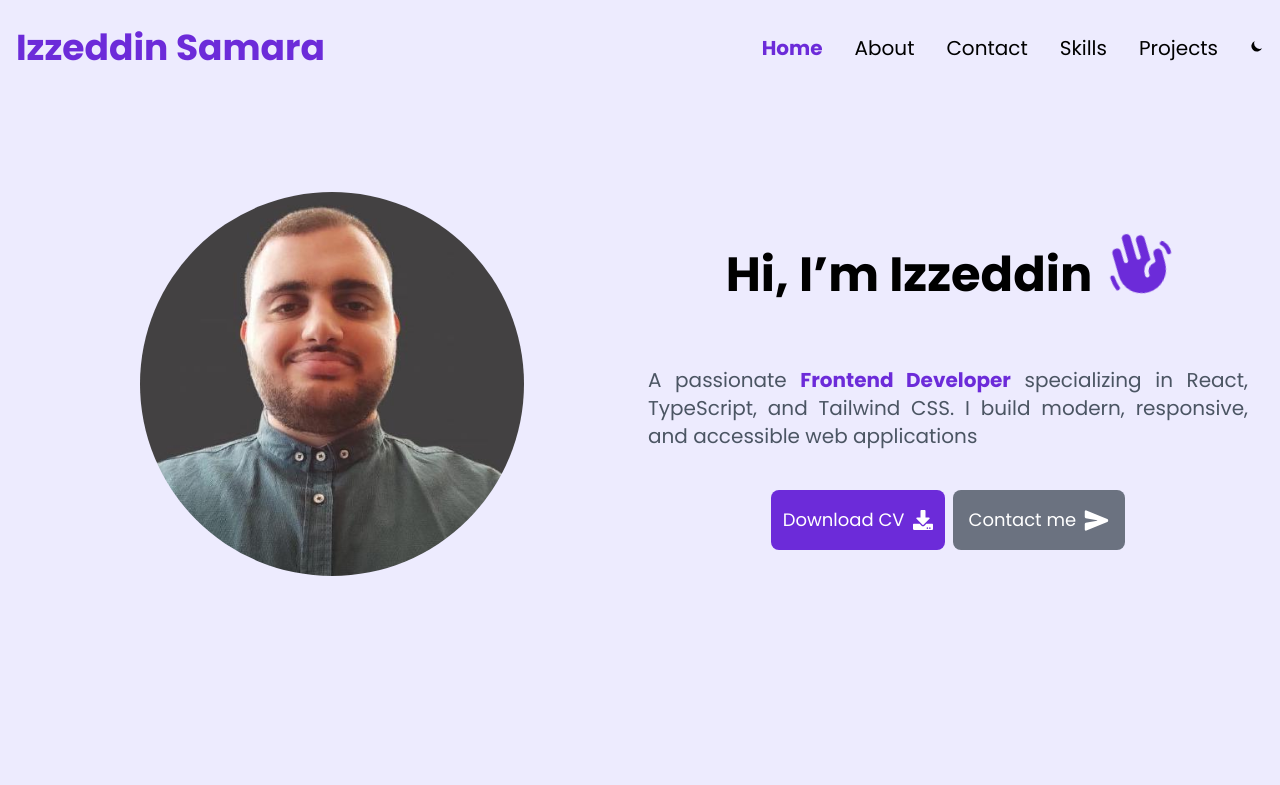
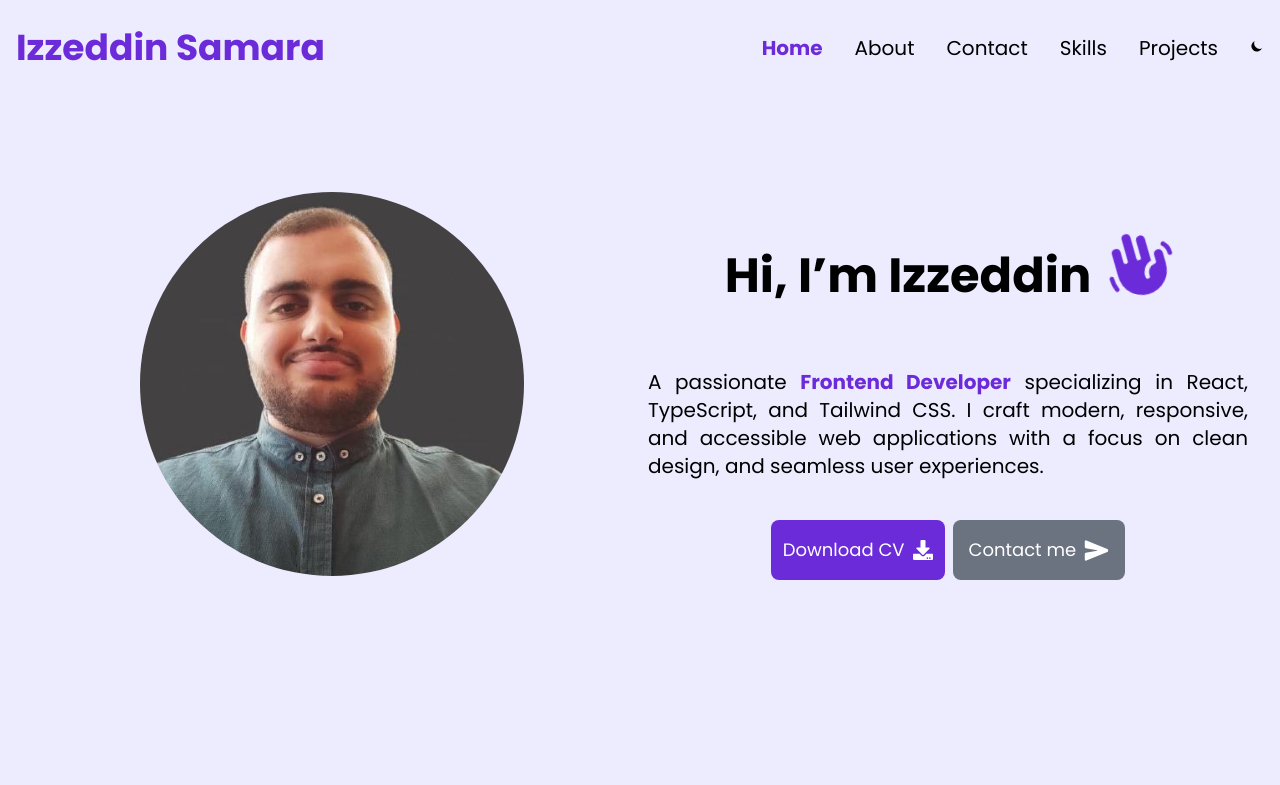
Before and after one commit to Izzeddin-Samara/My_Portfolio, a Next.js app: page / in a window 1280 px wide. Shown: the top 785 px of the page. Built offline with nearby package versions, Linux system fonts and the light colour scheme.

Commit message:
Update text size, paragraph content and waving icon size on HeroSection component

```diff
--- a/components/HeroSection.tsx
+++ b/components/HeroSection.tsx
@@ -2,8 +2,6 @@ import { IoSend } from "react-icons/io5";
 import Link from "next/link";
 import { FaDownload } from "react-icons/fa";
 import { PiHandWavingFill } from "react-icons/pi";
-
-
 
 export default function HeroSection() {
   return (
@@ -19,18 +17,25 @@ export default function HeroSection() {
               />{" "}
             </div>
             <div className="mt-10 w-full text-center">
-              <h1 className="mx-auto text-4xl flex items-center gap-2 justify-center leading-tight font-bold lg:text-5xl dark:text-white">
-                Hi, I&rsquo;m Izzeddin <PiHandWavingFill className="wave mb-4 text-purple-700"  size={70}/>
+              <h1 className="mx-auto flex items-center justify-center gap-2 text-2xl leading-tight font-bold md:text-5xl dark:text-white">
+                Hi, I&rsquo;m Izzeddin{" "}
+                <PiHandWavingFill
+                  className="wave mb-4 text-purple-700 text-4xl md:text-7xl"
+                />
               </h1>
-              <p className="text-md mx-auto mt-12 text-justify text-lg text-gray-600 lg:text-xl dark:text-gray-300">
-                A passionate <span className="dark:text-purple-500 text-purple-700 font-bold">Frontend Developer</span> specializing in
-                React, TypeScript, and Tailwind CSS. I build modern, responsive,
-                and accessible web applications
+              <p className="text-md mx-auto mt-12 text-justify text-lg lg:text-xl dark:text-white">
+                A passionate{" "}
+                <span className="font-bold text-purple-700 dark:text-purple-500">
+                  Frontend Developer
+                </span>{" "}
+                specializing in React, TypeScript, and Tailwind CSS. I craft
+                modern, responsive, and accessible web applications with a focus
+                on clean design, and seamless user experiences.
               </p>
               <div className="mt-10 flex justify-center gap-2">
                 <button
                   type="button"
-                  className="flex cursor-pointer items-center gap-2 rounded-lg bg-purple-700 p-3 md:text-lg text-sm text-white outline-none hover:bg-purple-800 focus:ring-4 focus:ring-purple-300"
+                  className="flex cursor-pointer items-center gap-2 rounded-lg bg-purple-700 p-3 text-sm text-white outline-none hover:bg-purple-800 focus:ring-4 focus:ring-purple-300 md:text-lg"
                 >
                   Download CV <FaDownload size={20} />
                 </button>
@@ -38,7 +43,7 @@ export default function HeroSection() {
                 <Link href="/contact">
                   <button
                     type="button"
-                    className="flex cursor-pointer items-center gap-2 rounded-lg bg-gray-500 p-4 md:text-lg text-sm text-white outline-none hover:bg-gray-600 focus:ring-4 focus:ring-gray-300"
+                    className="flex cursor-pointer items-center gap-2 rounded-lg bg-gray-500 p-4 text-sm text-white outline-none hover:bg-gray-600 focus:ring-4 focus:ring-gray-300 md:text-lg"
                   >
                     Contact me <IoSend size={25} />
                   </button>
```
